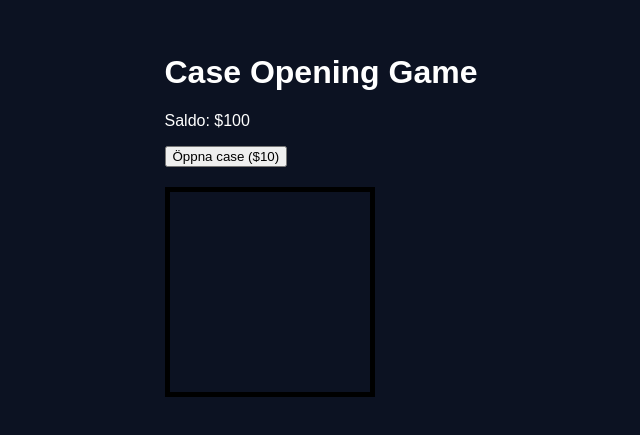
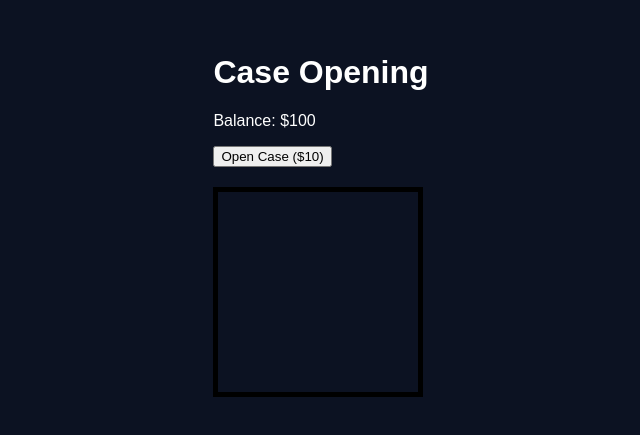
Before and after one commit to MelkerThunberg/ITkasinot, a React (Vite) app: page /#/caseUnbox in a window 1280 px wide. Shown: the part 173-608 px from the top of the page, without its empty margins (319-959 px from the left). Built offline with nearby package versions, Linux system fonts and the light colour scheme.

Commit message:
Added comments to caseUnbox.jsx

```diff
--- a/src/Pages/caseUnbox.jsx
+++ b/src/Pages/caseUnbox.jsx
@@ -1,8 +1,10 @@
 import React, { useState, useRef } from 'react';
 
 export default function CaseOpening() {
-    const [saldo, setSaldo] = useState(100);
-    const [isRunning, setIsRunning] = useState(false);
+    const [saldo, setSaldo] = useState(100); // State for the player's balance
+    const [isRunning, setIsRunning] = useState(false); // State to keep track of whether the game is running
+
+    // A list of different rewards with their names, values, and messages to the player
     const rewards = [
         { name: '$10', amount: 10, text: 'Your drop: $10.' },
         { name: '$20', amount: 20, text: 'Your drop: $20.' },
@@ -13,48 +15,52 @@ export default function CaseOpening() {
         { name: '$0', amount: 0, text: 'Your drop: $0' },
     ];
 
+    // Function to open the case and choose a random reward
     const openCase = () => {
-        if (isRunning) return;
+        if (isRunning) return; // If the game is already running, exit the function
 
         if (saldo < 10) {
-            alert("Insufficient funds!");
+            alert("Insufficient funds!"); // Show a warning if the player doesn't have enough money
             return;
         }
 
-        setIsRunning(true);
+        setIsRunning(true); // Set isRunning to true when the game starts
 
-        let updatedSaldo = saldo - 10;
+        let updatedSaldo = saldo - 10; // Update balance after the player opens the case
 
-        let spinCount = 0;
+        let spinCount = 0; // Counter for the number of spins
         let spinInterval = setInterval(() => {
-            const randomIndex = Math.floor(Math.random() * rewards.length);
+            const randomIndex = Math.floor(Math.random() * rewards.length); // Choose a random reward
             const reward = rewards[randomIndex];
-            setReward(reward.name);
+            setReward(reward.name); // Update the reward shown to the player
             spinCount++;
 
-            if (spinCount > 10) {
-                clearInterval(spinInterval);
+            if (spinCount > 10) { // When spin count reaches 10
+                clearInterval(spinInterval); // Stop the interval to end the animation
 
+                // Find the final reward based on the selected reward name
                 const finalReward = rewards.find(r => r.name === reward.name);
-                updatedSaldo += finalReward.amount;
+                updatedSaldo += finalReward.amount; // Update balance with the reward value
 
+                // Update reward message and result text for the player
                 setRewardText(finalReward.text);
                 setResult(finalReward.text);
-                setSaldo(updatedSaldo);
-                setIsRunning(false);
+                setSaldo(updatedSaldo); // Update balance with the new balance after the player gets the reward
+                setIsRunning(false); // Set isRunning to false when the game is finished
             }
-        }, 200);
+        }, 200); // Animation lasts for 200 milliseconds
     };
 
+     // State for reward and reward message
     const [reward, setReward] = useState('');
     const [rewardText, setRewardText] = useState('');
     const [result, setResult] = useState('');
 
     return (
         <div>
-            <h1>Case Opening Game</h1>
-            <p>Saldo: $<span id="saldo">{saldo}</span> </p>
-            <button onClick={openCase}>Öppna case ($10)</button>
+            <h1>Case Opening</h1>
+            <p>Balance: $<span id="saldo">{saldo}</span> </p>
+            <button onClick={openCase}>Open Case ($10)</button>
             <div id="case">
                 <div id="reward">{reward}</div>
             </div>
```
